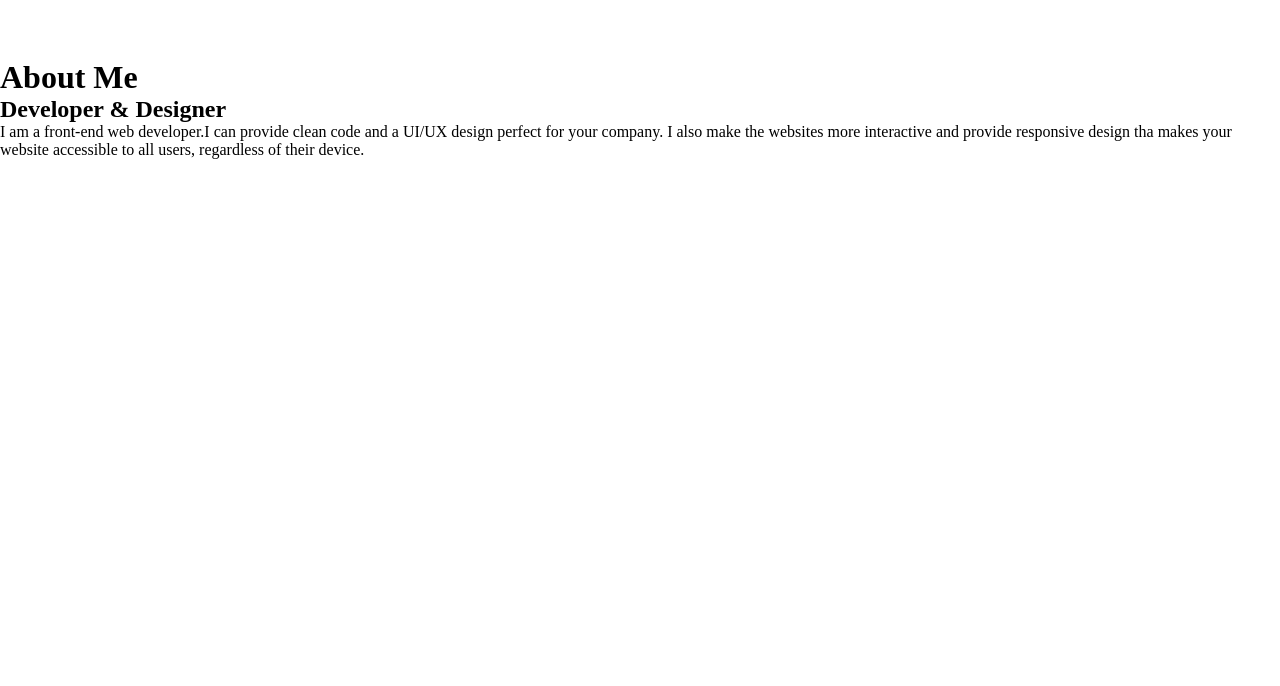
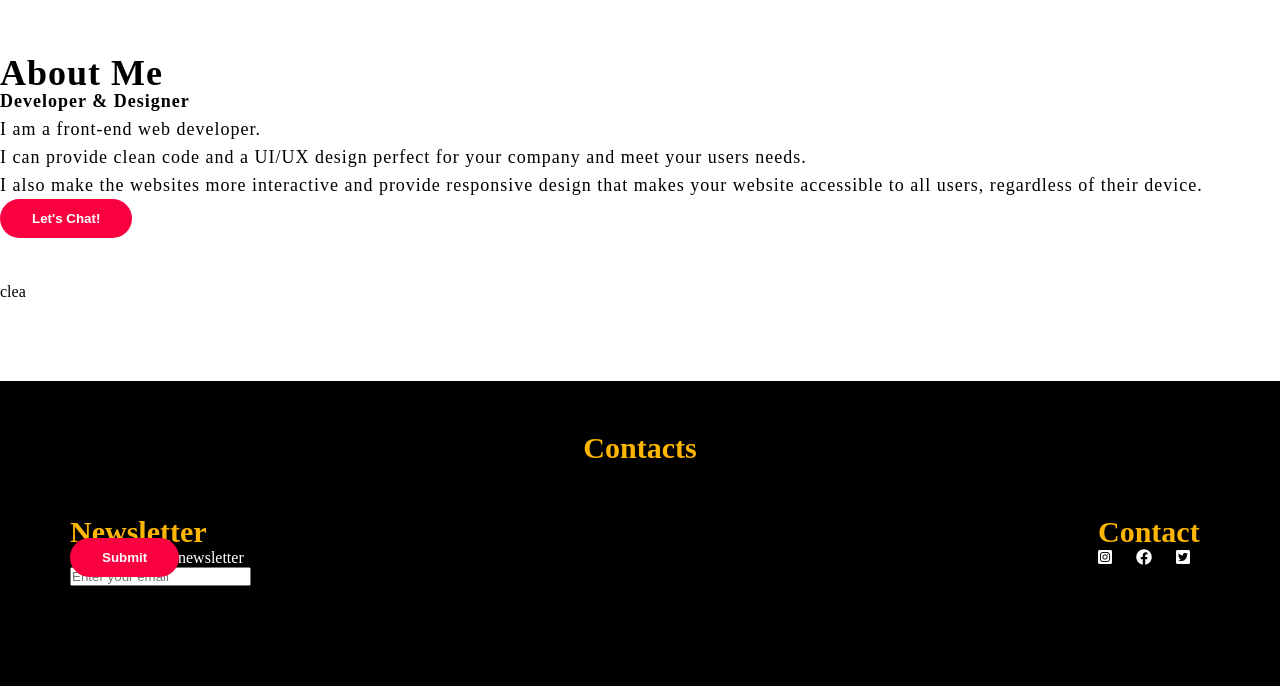
Before and after one commit to Koskei57/MyPortfolio, a plain HTML site: page index.html in a window 1280 px wide. Shown: the part 1023-1709 px from the top of the page. Before the commit the page ends 1182 px from the top, so only its background shows below. Drawn offline with Linux system fonts and the light colour scheme.

Commit message:
Adds services and footer sections

```diff
--- a/assets/css/index.css
+++ b/assets/css/index.css
@@ -72,3 +72,97 @@ nav ul li a:hover {
     justify-items: center;
     margin: 0 auto;
 }
+
+button {
+    background-color: #f90040;
+    color: white;
+    text-decoration: none;
+    border: 2px solid transparent;
+    font-weight: bold;
+    padding: 10px 30px;
+    border-radius: 30px;
+    transition: 1s;
+}
+
+button:hover {
+    background-color: transparent;
+    border: 2px solid #f90040;
+    color: black;
+}
+
+.Footer {
+    display: flex;
+    justify-content: space-between;
+    margin-left: 70px;
+    margin-right: 70px;
+    padding-top: 50px;
+    padding-bottom: 100px;
+}
+
+.footer {
+    margin-bottom: 0px;
+    margin-top: 80px;
+    background: black;
+}
+
+.footer h1 {
+    color: #FCB500;
+    font-size: 30px;
+}
+
+.contacthead {
+    text-align: center;
+}
+
+.contacthead h1 {
+    padding-top: 50px;
+}
+
+#btnn {
+    position: absolute;
+    bottom: -800px;
+    background-color: #f90040;
+    color: white;
+    text-decoration: none;
+    border: 2px solid transparent;
+    font-weight: bold;
+    padding: 10px 30px;
+    border-radius: 30px;
+    transition: 1s;
+}
+
+.About {
+    align-items: center;
+    letter-spacing: 1px;
+    line-height: 28px;
+    font-size: 18px;
+    margin-bottom: 45px;
+}
+
+.contact {
+    color: white;
+}
+
+.contact>li {
+    color: white;
+    padding: 8px;
+    list-style-type: none;
+}
+
+.contact>li a {
+    list-style-type: none;
+    text-decoration: none;
+    color: white;
+}
+
+.icons {
+    padding-right: 20px;
+}
+
+#facebook {
+    margin-left: 20px;
+}
+
+#twitter {
+    margin-left: 20px;
+}
--- a/index.html
+++ b/index.html
@@ -8,6 +8,7 @@
     <title>Dennis Cheruiyot</title>
     <script src="https://kit.fontawesome.com/23f94e1453.js" crossorigin="anonymous"></script>
     <link rel="stylesheet" href="./assets/css/index.css" />
+    <link rel="stylesheet" href="https://cdnjs.cloudflare.com/ajax/libs/font-awesome/6.1.1/css/all.css">
 </head>
 
 <body>
@@ -29,11 +30,39 @@
         <h1>Dennis Cheruiyot</h1>
         <h2>a software developer</h2>
     </div>
+    <div class="About">
+        <h1>About Me</h1>
+        <h4>Developer & Designer</h4>
+        <p>I am a front-end web developer.<br>I can provide clean code and a UI/UX design perfect for your company and meet your users needs. <br>I also make the websites more interactive and provide responsive design that makes your website accessible to
+            all users, regardless of their device.
+        </p>
+        <button type="button">Let's Chat!</button>
+    </div>
+    <!-- services-->clea
+    <div class="service">
+    </div>
+    <!--Contacts section-->
+    <section class="footer">
+        <div class="contacthead">
+            <h1>Contacts</h1>
+        </div>
+        <div class="Footer">
+            <div class="contact">
+                <h1>Newsletter</h1>
+                <p>Subscribe to my newsletter</p>
+                <input placeholder="Enter your email"><br>
+                <button id="btnn">Submit</button>
+            </div>
+            <div class="contact">
+                <h1>Contact</h1>
+                <div class="icons">
+                    <i class="fa-brands fa-instagram-square"></i>
+                    <i class="fa-brands fa-facebook" id="facebook"></i>
+                    <i class="fa-brands fa-twitter-square " id="twitter"></i>
+                </div>
+            </div>
+        </div>
+    </section>
 </body>
-<div class="About">
-    <h1>About Me</h1>
-    <h2>Developer & Designer</h2>
-    <p>I am a front-end web developer.I can provide clean code and a UI/UX design perfect for your company. I also make the websites more interactive and provide responsive design tha makes your website accessible to all users, regardless of their device.</p>
-</div>
 
 </html>
```
